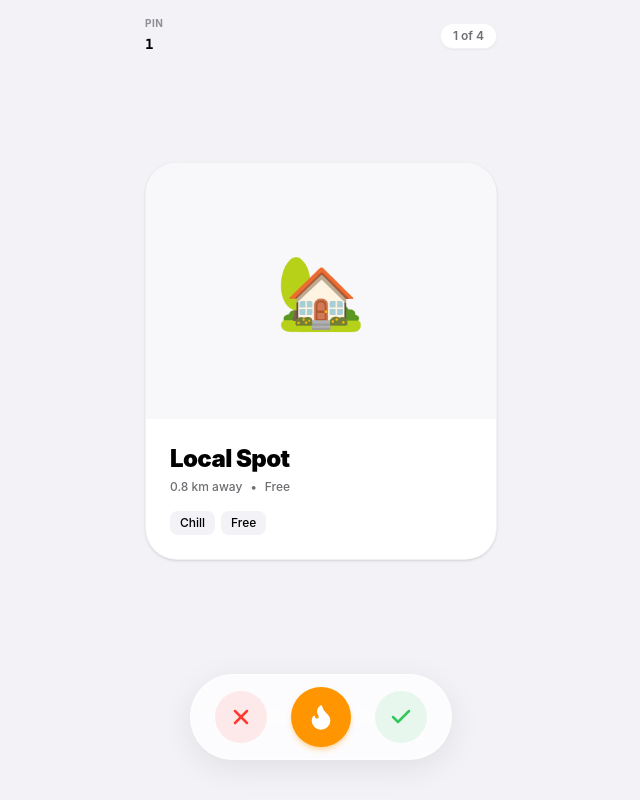
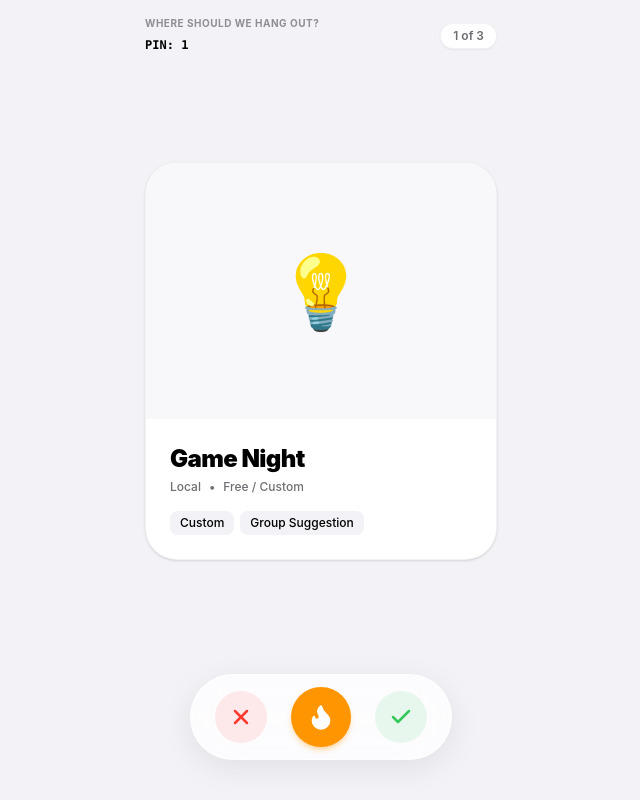
Before and after one commit to bsebb/consensus-engine, a React (Vite) app in the folder client/: page /lobby/1 in a window 1280 px wide. Both pictures are taken after a click on the button "Start Swiping Phase". Shown: the whole page, without its empty margins (319-959 px from the left). Built offline with nearby package versions, Linux system fonts and the light colour scheme.

Commit message:
fix(custom-loop): implement levenshtein deduplication, sync custom suggestions to deck, and fix empty card render crash

```diff
--- a/client/src/pages/HostSettings.jsx
+++ b/client/src/pages/HostSettings.jsx
@@ -29,6 +29,9 @@ export default function HostSettings() {
         mode,
         isHost: true,
         groupSize,
+        topic: mode === 'CUSTOM' ? topic : category,
+        suggestionLimit,
+        allowParticipantSuggestions,
         initialOptions: mode === 'CUSTOM' ? initialOptions : undefined
       }
     });
--- a/client/src/pages/RoomLobby.jsx
+++ b/client/src/pages/RoomLobby.jsx
@@ -1,6 +1,7 @@
 import { useState } from 'react';
 import { useParams, useNavigate, useLocation } from 'react-router-dom';
-import { Users, DollarSign, Sparkles, Send, Play, CheckCircle2, Shield, UserPlus, Copy, Check } from 'lucide-react';
+import { Users, DollarSign, Sparkles, Send, Play, CheckCircle2, Shield, UserPlus, Copy, Check, HelpCircle } from 'lucide-react';
+import { deduplicateSuggestions } from '../utils/levenshtein';
 
 export default function RoomLobby() {
   const { pin } = useParams();
@@ -10,6 +11,8 @@ export default function RoomLobby() {
   const mode = location.state?.mode || 'CUSTOM';
   const isHost = location.state?.isHost ?? true;
   const currentUserName = location.state?.userName || (isHost ? 'Host' : 'Participant');
+  const topic = location.state?.topic || (mode === 'CUSTOM' ? 'Where should we hang out?' : 'Find Places Nearby');
+  const suggestionLimit = location.state?.suggestionLimit || 3;
 
   // Expected Group Size defined by host
   const [groupSize, setGroupSize] = useState(location.state?.groupSize || 4);
@@ -25,12 +28,13 @@ export default function RoomLobby() {
   const [suggestion, setSuggestion] = useState('');
   const [mySuggestions, setMySuggestions] = useState([]);
 
-  // Group pool starts with host's pre-filled options or empty
-  const [groupPool, setGroupPool] = useState(
-    location.state?.initialOptions
-      ? location.state.initialOptions.split(',').map(s => s.trim()).filter(Boolean)
-      : []
-  );
+  // Group pool starts with host's pre-filled options or default seed
+  const [groupPool, setGroupPool] = useState(() => {
+    if (location.state?.initialOptions) {
+      return location.state.initialOptions.split(',').map(s => s.trim()).filter(Boolean);
+    }
+    return mode === 'CUSTOM' ? ['Game Night', 'Board Game Cafe', 'Movie Marathon'] : [];
+  });
 
   const [copied, setCopied] = useState(false);
 
@@ -40,7 +44,6 @@ export default function RoomLobby() {
     setTimeout(() => setCopied(false), 1500);
   };
 
-  // Quick helper for local testing without needing multiple phones
   const handleAddTestGuest = () => {
     const guestNum = participants.length;
     const newGuest = { name: `Guest ${guestNum}`, isMe: false };
@@ -49,7 +52,7 @@ export default function RoomLobby() {
 
   const handleAddSuggestion = (e) => {
     e.preventDefault();
-    if (!suggestion.trim() || mySuggestions.length >= 3) return;
+    if (!suggestion.trim() || mySuggestions.length >= suggestionLimit) return;
     const clean = suggestion.trim();
     setMySuggestions([...mySuggestions, clean]);
     setGroupPool([...groupPool, clean]);
@@ -57,10 +60,17 @@ export default function RoomLobby() {
   };
 
   const handleStartVoting = () => {
+    // Run Levenshtein Deduplication on the group pool
+    const deduplicated = mode === 'CUSTOM'
+      ? deduplicateSuggestions(groupPool.length > 0 ? groupPool : ['Option 1', 'Option 2'])
+      : [];
+
     navigate(`/deck/${pin}`, {
       state: {
         mode,
-        totalParticipants: groupSize
+        topic,
+        totalParticipants: groupSize,
+        customCards: deduplicated
       }
     });
   };
@@ -99,6 +109,14 @@ export default function RoomLobby() {
       </div>
 
       <div className="max-w-md mx-auto p-4 sm:p-6 space-y-5">
+
+        {/* Decision Topic Card */}
+        <div className="bg-white rounded-2xl p-4 border border-black/[0.04] shadow-xs">
+          <span className="text-[10px] font-bold text-[#8E8E93] uppercase tracking-wider block mb-1">
+            Decision Topic
+          </span>
+          <h2 className="text-base font-bold text-black tracking-tight">{topic}</h2>
+        </div>
 
         {/* Dynamic Participants Roll-Call with Progress Bar */}
         <div className="bg-white rounded-2xl p-4 border border-black/[0.04] shadow-xs space-y-3">
--- a/client/src/pages/SwipeDeck.jsx
+++ b/client/src/pages/SwipeDeck.jsx
@@ -1,4 +1,4 @@
-import { useState, useEffect } from 'react';
+import { useState } from 'react';
 import { useParams, useNavigate, useLocation } from 'react-router-dom';
 import { X, Check, Flame, Trophy, Star, Sparkles, RotateCcw } from 'lucide-react';
 import restaurantsMock from '../mocks/restaurants.json';
@@ -9,9 +9,33 @@ export default function SwipeDeck() {
   const location = useLocation();
 
   const mode = location.state?.mode || 'DISCOVERY';
+  const topic = location.state?.topic || (mode === 'CUSTOM' ? 'Group Decision' : 'Places Nearby');
   const totalParticipants = location.state?.totalParticipants || 2;
 
-  const [cards, setCards] = useState([]);
+  // Initialize cards synchronously to prevent initial render 0-length race condition
+  const [cards] = useState(() => {
+    if (location.state?.customCards && Array.isArray(location.state.customCards) && location.state.customCards.length > 0) {
+      return location.state.customCards.map((item, idx) => ({
+        id: `custom-${idx}`,
+        name: typeof item === 'string' ? item : item.name || `Option ${idx + 1}`,
+        emoji: '💡',
+        tags: ['Custom', 'Group Suggestion'],
+        distance_km: 'Local',
+        price_level: 0
+      }));
+    }
+
+    if (mode === 'CUSTOM') {
+      return [
+        { id: 'c1', name: "Local Spot", emoji: '🏡', tags: ['Chill', 'Free'], distance_km: '0.8', price_level: 0 },
+        { id: 'c2', name: 'Downtown Bowling', emoji: '🎳', tags: ['Activity', 'Fun'], distance_km: '3.2', price_level: 2 },
+        { id: 'c3', name: 'Board Game Cafe', emoji: '🎲', tags: ['Cozy', 'Drinks'], distance_km: '1.4', price_level: 1 }
+      ];
+    }
+
+    return restaurantsMock || [];
+  });
+
   const [currentIndex, setCurrentIndex] = useState(0);
   const [myVotes, setMyVotes] = useState([]);
   const [showWinner, setShowWinner] = useState(false);
@@ -21,35 +45,42 @@ export default function SwipeDeck() {
   const [priceAccuracy, setPriceAccuracy] = useState(4);
   const [feedbackSubmitted, setFeedbackSubmitted] = useState(false);
 
-  useEffect(() => {
-    if (mode === 'CUSTOM') {
-      setCards([
-        { id: 'c1', name: "Local Spot", emoji: '🏡', tags: ['Chill', 'Free'], distance_km: '0.8', price_level: 0 },
-        { id: 'c2', name: 'Downtown Bowling', emoji: '🎳', tags: ['Activity', 'Fun'], distance_km: '3.2', price_level: 2 },
-        { id: 'c3', name: 'Board Game Cafe', emoji: '🎲', tags: ['Cozy', 'Drinks'], distance_km: '1.4', price_level: 1 },
-        { id: 'c4', name: 'Cinema Movie Night', emoji: '🍿', tags: ['Entertainment'], distance_km: '4.0', price_level: 2 }
-      ]);
-    } else {
-      setCards(restaurantsMock);
-    }
-  }, [mode]);
-
   const handleVote = (score) => {
+    if (currentIndex >= cards.length) return;
     const current = cards[currentIndex];
-    setMyVotes([...myVotes, { option_id: current.id, score }]);
+    setMyVotes((prev) => [...prev, { option_id: current.id, score }]);
     setCurrentIndex((prev) => prev + 1);
 
+    // After last card, transition to winner
     if (currentIndex + 1 >= cards.length) {
       setTimeout(() => {
         setShowWinner(true);
-      }, 1200);
+      }, 1000);
     }
   };
 
-  const currentCard = cards[currentIndex];
-  const winningOption = cards[0] || { name: "Luigi's Pizza", emoji: '🍕' };
+  // Safe fallback for winning option
+  const winningOption = cards[0] || { name: "Selected Option", emoji: '🎯' };
+  const currentCard = cards[currentIndex] || null;
 
-  // Waiting for remaining participants
+  // 1. Loading / Empty guard
+  if (!cards || cards.length === 0) {
+    return (
+      <div className="min-h-screen bg-[#F2F2F7] flex items-center justify-center p-6 select-none">
+        <div className="w-full max-w-sm bg-white rounded-3xl p-8 border border-black/[0.04] shadow-sm text-center space-y-4">
+          <p className="text-sm font-semibold text-black">No cards available for this room.</p>
+          <button
+            onClick={() => navigate('/')}
+            className="w-full min-h-[44px] bg-[#007AFF] text-white text-xs font-semibold rounded-xl"
+          >
+            Back to Home
+          </button>
+        </div>
+      </div>
+    );
+  }
+
+  // 2. Waiting for other participants
   if (currentIndex >= cards.length && !showWinner) {
     const finishedCount = Math.max(1, totalParticipants - 1);
     const progressPercent = Math.round((finishedCount / totalParticipants) * 100);
@@ -63,13 +94,13 @@ export default function SwipeDeck() {
           <div>
             <h2 className="text-xl font-bold text-black">Cards Complete</h2>
             <p className="text-xs text-[#6E6E73] mt-1">
-              Calculating Condorcet compromise matrix...
+              Calculating Condorcet compromise matrix for "{topic}"...
             </p>
           </div>
 
           <div className="p-3.5 bg-[#F8F8FA] rounded-2xl space-y-2">
             <div className="flex justify-between text-xs font-semibold text-[#6E6E73]">
-              <span>Votes Received</span>
+              <span>Votes Gathered</span>
               <span className="font-mono text-black">{finishedCount} of {totalParticipants}</span>
             </div>
             <div className="w-full bg-[#E5E5EA] h-1.5 rounded-full overflow-hidden">
@@ -91,7 +122,7 @@ export default function SwipeDeck() {
     );
   }
 
-  // Consensus Winner Screen
+  // 3. Consensus Winner Screen
   if (showWinner) {
     return (
       <div className="min-h-screen bg-[#F2F2F7] py-10 px-4 flex items-center justify-center select-none">
@@ -105,7 +136,7 @@ export default function SwipeDeck() {
             </span>
             <div className="text-6xl my-2">{winningOption.emoji}</div>
             <h1 className="text-2xl font-black tracking-tight">{winningOption.name}</h1>
-            <p className="text-white/80 text-xs mt-1">Optimal group compromise • 0 Vetoes</p>
+            <p className="text-white/80 text-xs mt-1">{topic} • 0 Vetoes</p>
           </div>
 
           {/* Mentors' Post-Event Rating Form */}
@@ -117,7 +148,7 @@ export default function SwipeDeck() {
                     Post-Event Feedback
                   </span>
                   <h3 className="text-sm font-bold text-black mt-0.5">
-                    How was this choice?
+                    Rate this outcome
                   </h3>
                 </div>
 
@@ -192,15 +223,17 @@ export default function SwipeDeck() {
     );
   }
 
-  // Active Swipe Deck
+  // 4. Active Swipe Deck
   return (
     <div className="min-h-screen bg-[#F2F2F7] flex flex-col justify-between select-none">
 
       {/* Top Header Bar */}
       <div className="p-4 flex justify-between items-center max-w-sm w-full mx-auto">
         <div>
-          <span className="text-[10px] font-bold text-[#8E8E93] uppercase tracking-wider block">PIN</span>
-          <span className="text-sm font-black text-black font-mono">{pin}</span>
+          <span className="text-[10px] font-bold text-[#8E8E93] uppercase tracking-wider block">
+            {topic}
+          </span>
+          <span className="text-xs font-black text-black font-mono">PIN: {pin}</span>
         </div>
         <span className="text-xs font-semibold text-[#6E6E73] bg-white px-3 py-1 rounded-full border border-black/[0.05] shadow-xs">
           {currentIndex + 1} of {cards.length}
@@ -219,9 +252,13 @@ export default function SwipeDeck() {
               <h2 className="text-2xl font-black text-black tracking-tight mb-1">{currentCard.name}</h2>
 
               <div className="flex items-center gap-2 text-xs text-[#6E6E73] font-medium mb-4">
-                <span>{currentCard.distance_km} km away</span>
+                <span>{currentCard.distance_km}</span>
                 <span>•</span>
-                <span>{currentCard.price_level > 0 ? '$'.repeat(currentCard.price_level) : 'Free'}</span>
+                <span>
+                  {typeof currentCard.price_level === 'number' && currentCard.price_level > 0
+                    ? '$'.repeat(Math.max(1, currentCard.price_level))
+                    : 'Free / Custom'}
+                </span>
               </div>
 
               <div className="flex flex-wrap gap-1.5">
--- /dev/null
+++ b/client/src/utils/levenshtein.js
@@ -0,0 +1,67 @@
+/**
+ * Computes Levenshtein edit distance between two strings
+ */
+export function levenshteinDistance(a, b) {
+  const s1 = a.toLowerCase().trim();
+  const s2 = b.toLowerCase().trim();
+
+  if (s1 === s2) return 0;
+  if (!s1.length) return s2.length;
+  if (!s2.length) return s1.length;
+
+  const row = Array.from({ length: s2.length + 1 }, (_, i) => i);
+
+  for (let i = 0; i < s1.length; i++) {
+    let prev = i + 1;
+    for (let j = 0; j < s2.length; j++) {
+      const cost = s1[i] === s2[j] ? 0 : 1;
+      const current = Math.min(
+        row[j + 1] + 1,      // deletion
+        prev + 1,           // insertion
+        row[j] + cost       // substitution
+      );
+      row[j] = prev;
+      prev = current;
+    }
+    row[s2.length] = prev;
+  }
+
+  return row[s2.length];
+}
+
+/**
+ * Merges similar suggestions (e.g. "Johns House" and "John's House")
+ * Threshold: distance <= 2 or similarity ratio >= 0.75
+ */
+export function deduplicateSuggestions(suggestions) {
+  const merged = [];
+
+  for (const item of suggestions) {
+    const cleanItem = item.trim();
+    if (!cleanItem) continue;
+
+    let foundDuplicate = false;
+    for (let i = 0; i < merged.length; i++) {
+      const existing = merged[i];
+      const dist = levenshteinDistance(cleanItem, existing);
+      const maxLen = Math.max(cleanItem.length, existing.length);
+      const similarity = 1 - dist / maxLen;
+
+      // Duplicate if edit distance is <= 2 or >75% identical
+      if (dist <= 2 || similarity >= 0.75) {
+        foundDuplicate = true;
+        // Keep the cleaner/longer casing
+        if (cleanItem.length > existing.length) {
+          merged[i] = cleanItem;
+        }
+        break;
+      }
+    }
+
+    if (!foundDuplicate) {
+      merged.push(cleanItem);
+    }
+  }
+
+  return merged;
+}
```
